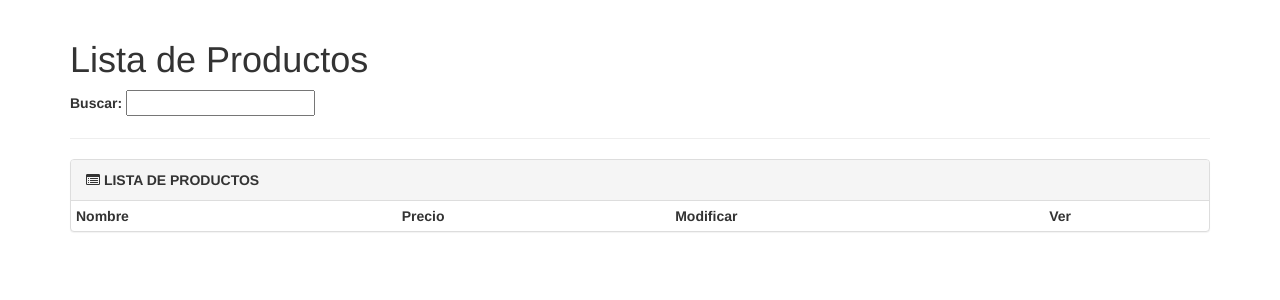
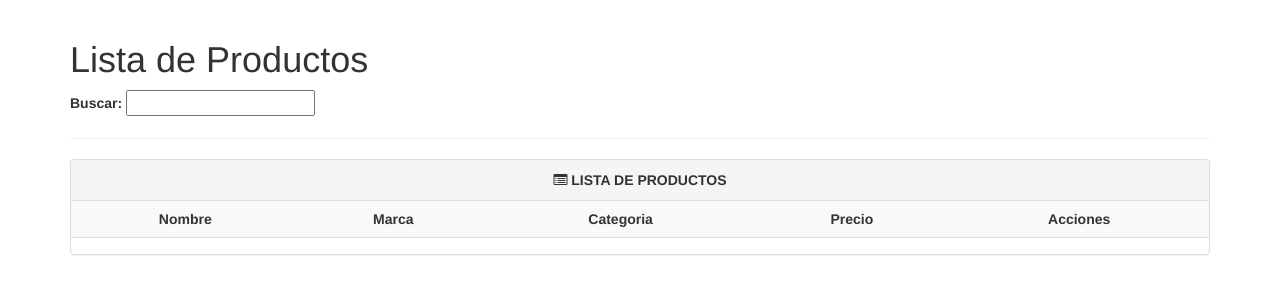
Before and after one commit to socomotec/PolySport-SOCOMTEC-1, a PHP site: page /vista/Lista_General_Producto.php in a window 1280 px wide. Shown: the part 52-352 px from the top of the page. Run offline with PHP 8.4, Linux system fonts and the light colour scheme; the visitor is signed in with stand-in values (Sample User, id 1); data that the repository does not hold is empty.

Commit message:
Arreglo de Tabla
Se arreglo la tabla de Productos agregando  mas campos y cambiando los
nombras de las acciones por iconos

```diff
--- a/vista/Lista_General_Producto.php
+++ b/vista/Lista_General_Producto.php
@@ -154,7 +154,7 @@ require_once('../controlador/Categoria_Controlador.php');
       						}).done(function(datos) {
 
       							$("#Mostrar_foto").attr("src", datos[6]+datos[7]);
-
+      							$("#Titulo").text(datos[1]);
 
 
 
@@ -226,34 +226,58 @@ require_once('../controlador/Categoria_Controlador.php');
 	<div class="col-xs-12">
 		<div class="panel panel-default">
 		  <!-- Default panel contents -->
-		  	<div class="panel-heading"> <i class="fa fa-list-alt"></i>  <strong> LISTA DE PRODUCTOS</strong> </div>
+		  	<div class="panel-heading text-center"> <i class="fa fa-list-alt"></i>  <strong> LISTA DE PRODUCTOS</strong> </div>
 
 
 		  <!-- Table -->
-			  	<table class="table table-condensed table-hover">
+			  	<table class="table table-striped table-hover text-center">
 
 					  	<tr>
 					    	<td><strong> Nombre </strong> </td>
 
+					    	<td><strong> Marca</strong></td>
+
+					    	<td><strong> Categoria </strong></td>
+
 					    	<td><strong> Precio </strong></td>
 
-					    	<td><strong> Modificar</strong></td>
+					    	<td><strong> Acciones</strong></td>
 
-		      				<td><strong> Ver </strong></td>
-
-
+					    </tr>
+					    <tr>
+							<td> </td>
+							<td> </td>
+							<td> </td>
+							<td> </td>
+							<td> </td>
 					    </tr>
 
 					<?php foreach (lista_general_producto() as $ListP) { ?>
 					<tr>
 
-						<td><?php echo $ListP['nombre_producto']; ?> </td>
+						<td> <?php echo $ListP['nombre_producto']; ?> </td>
+
+						<td> <?php foreach(mostrar_especifico_marca($ListP['id_marca']) as $ListM){
+
+								echo $ListM['nombre_marca'];
+
+						}  ?> </td>
+
+						<td> <?php foreach(lista_categoria_especifica($ListP['id_categoria']) as $ListC){
+
+								echo $ListC['nombre_categoria'];
+
+						}  ?> </td>
 
 						<td> <?php echo $ListP['precio']; ?> </td>
 
-						<td><input type="button" class="btn btn-danger" id="<?php echo 'eliminar-'.$ListP['id_producto'];  ?>" value="Eliminar" />
-						<input type="button" class="btn btn-default" id="<?php echo 'editar-'.$ListP['id_producto'];  ?>" value="Editar" /></td>
-						<td><button class="btn btn-primary" id="<?php echo 'ver-'.$ListP['id_producto']; ?>" /> Ver Imagen</button></td>
+						<td>
+
+						<button class="btn btn-warning" id="<?php echo 'editar-'.$ListP['id_producto'];  ?>" title="Editar"> <i class="glyphicon glyphicon-pencil"> </i></button>
+						<button class="btn btn-danger" id="<?php echo 'eliminar-'.$ListP['id_producto'];  ?>" title="Eliminar"> <i class="glyphicon glyphicon-trash"> </i></button>
+						<button class="btn btn-primary" id="<?php echo 'ver-'.$ListP['id_producto']; ?>" title="Ver Imagen"> <i class="glyphicon glyphicon-eye-open"> </i></button>
+
+						</td>
 
 					</tr>
 					<?php } ?>
@@ -326,7 +350,7 @@ require_once('../controlador/Categoria_Controlador.php');
    				<div class="modal-content">
       				<div class="modal-header">
         				<button type="button" class="close" data-dismiss="modal" aria-label="Close"><span aria-hidden="true">&times;</span></button>
-        				<h4 class="modal-title">Imagen</h4>
+        				<h4 id="Titulo" class="modal-title"></h4>
       				</div>
 
       				<div class="modal-body">
@@ -337,8 +361,7 @@ require_once('../controlador/Categoria_Controlador.php');
       				</div>
 
       				<div class="modal-footer">
-        				<button type="button" class="btn btn-default" data-dismiss="modal">Cerrar</button>
-        				<button type="button" class="btn btn-primary">Guardar</button>
+        				<button type="button" class="btn btn-danger" data-dismiss="modal">Cerrar</button>
       				</div>
     			</div><!-- /.modal-content -->
   			</div><!-- /.modal-dialog -->
```
